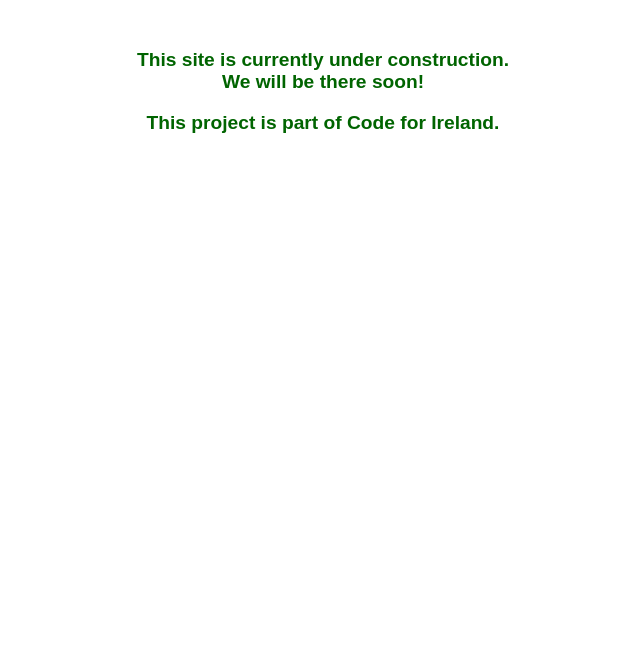
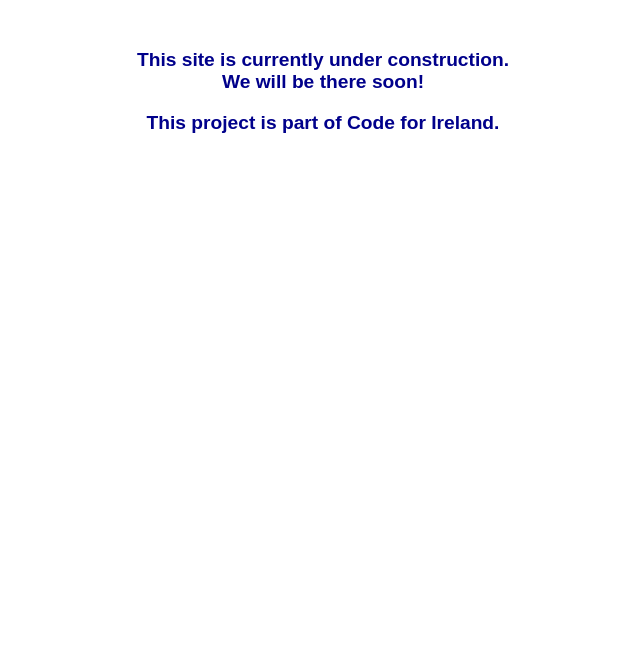
Before and after one commit to codeforireland2/vacanthomes_website, a plain HTML site: page index.html in a window 1280 px wide. Shown: the part 147-800 px from the top of the page, without its empty margins (317-957 px from the left). Drawn offline with Linux system fonts and the light colour scheme.

Commit message:
Styling change
changed the styling slightly to make it blue

```diff
--- a/css/main.css
+++ b/css/main.css
@@ -4,30 +4,21 @@
 	font-family: sans-serif;
 	font-size: larger;
 	text-align: center;
-	color: darkgreen;
+	color: darkblue;
 }
 
-body:after {
-	top: 0; bottom: 0; left: 0; right: 0;
-	background-image: url('../img/water_background.jpg');
-	background-repeat: no-repeat;
-	background-size: cover;
-	opacity: 0.3;
-	position: fixed;
-	z-index: -1;
-	content: "";
-}
+
 
 h1   {margin-bottom: 4rem;}
 div  {font-weight: bold;}
 
 button {
 	font-weight: bold;
-	background-color: darkorange;
+	background-color: darkblue;
 	color: white;
 	line-height: normal;
 	border-radius: 5px;
-	border-color: darkseagreen;
+	border-color: darkblue;
 	margin-top: 20px;
 	font-size: inherit;
 	padding: 5px 10px;
```
